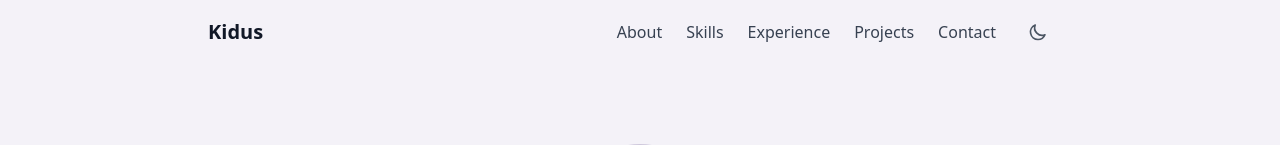
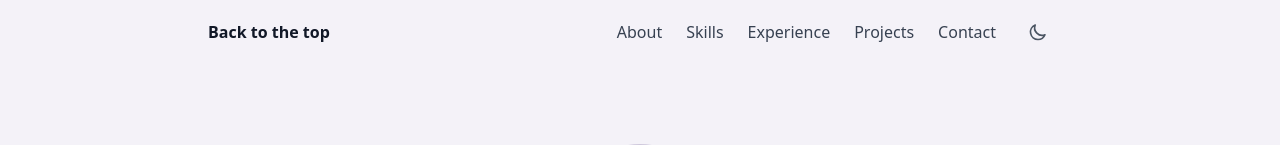
Before and after one commit to Kidus-Bezuayeho/Personal-Portfolio, a Next.js app: page / in a window 1280 px wide. Shown: the top 145 px of the page. Built offline with nearby package versions, Linux system fonts and the light colour scheme.

Commit message:
fix: update Header button text and improve accessibility with aria-label

```diff
--- a/app/components/Header.tsx
+++ b/app/components/Header.tsx
@@ -101,12 +101,14 @@ export default function Header() {
 			>
 				<div className="max-w-4xl mx-auto px-4 sm:px-6 lg:px-8">
 					<div className="flex items-center justify-between h-16">
-						<div className="flex-shrink-0 -ml-4">
+						<div className="flex-shrink-0 -ml-4 min-w-0">
 							<button
+								type="button"
 								onClick={() => scrollToSection('hero')}
-								className="text-xl font-bold text-gray-900 dark:text-white hover:text-primary transition-colors"
+								className="text-left text-sm sm:text-base font-semibold text-gray-900 dark:text-white hover:text-primary transition-colors"
+								aria-label="Back to top"
 							>
-								Kidus
+								Back to the top
 							</button>
 						</div>
 
```
